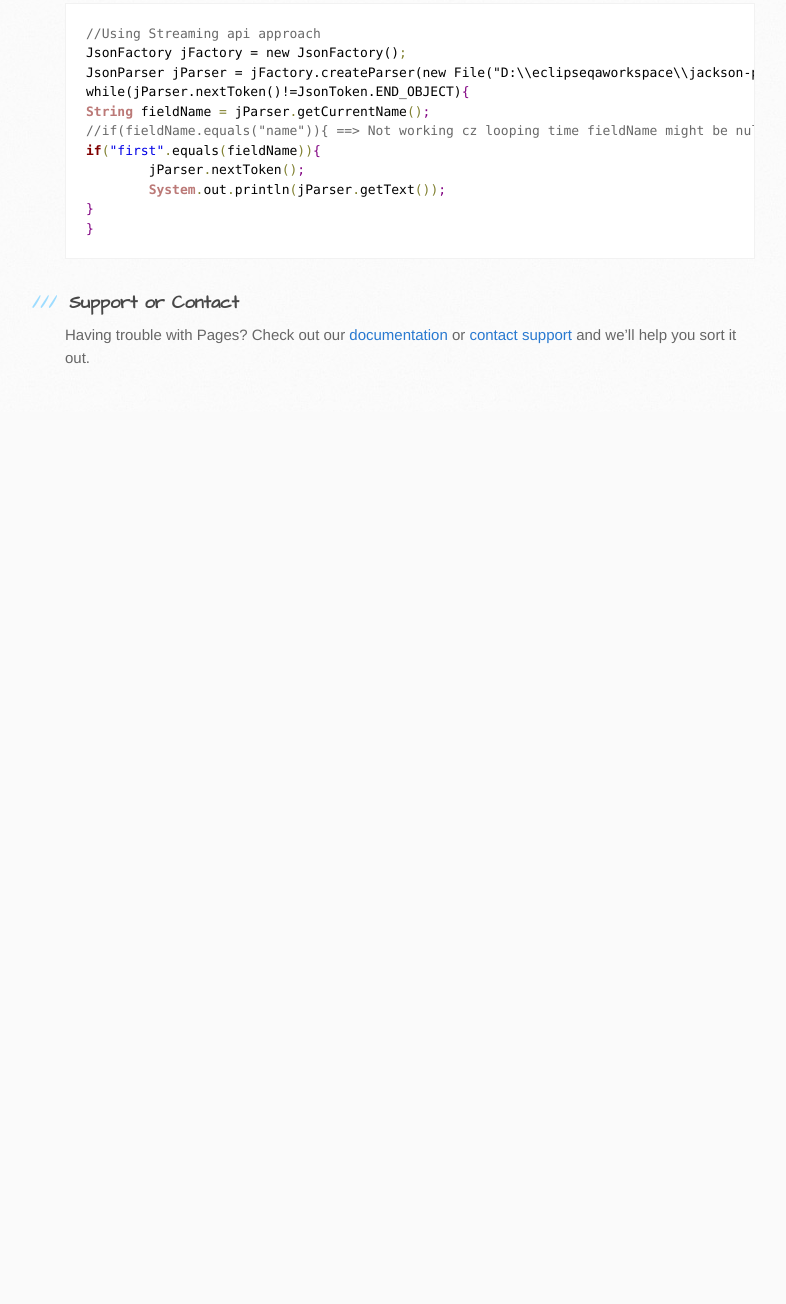
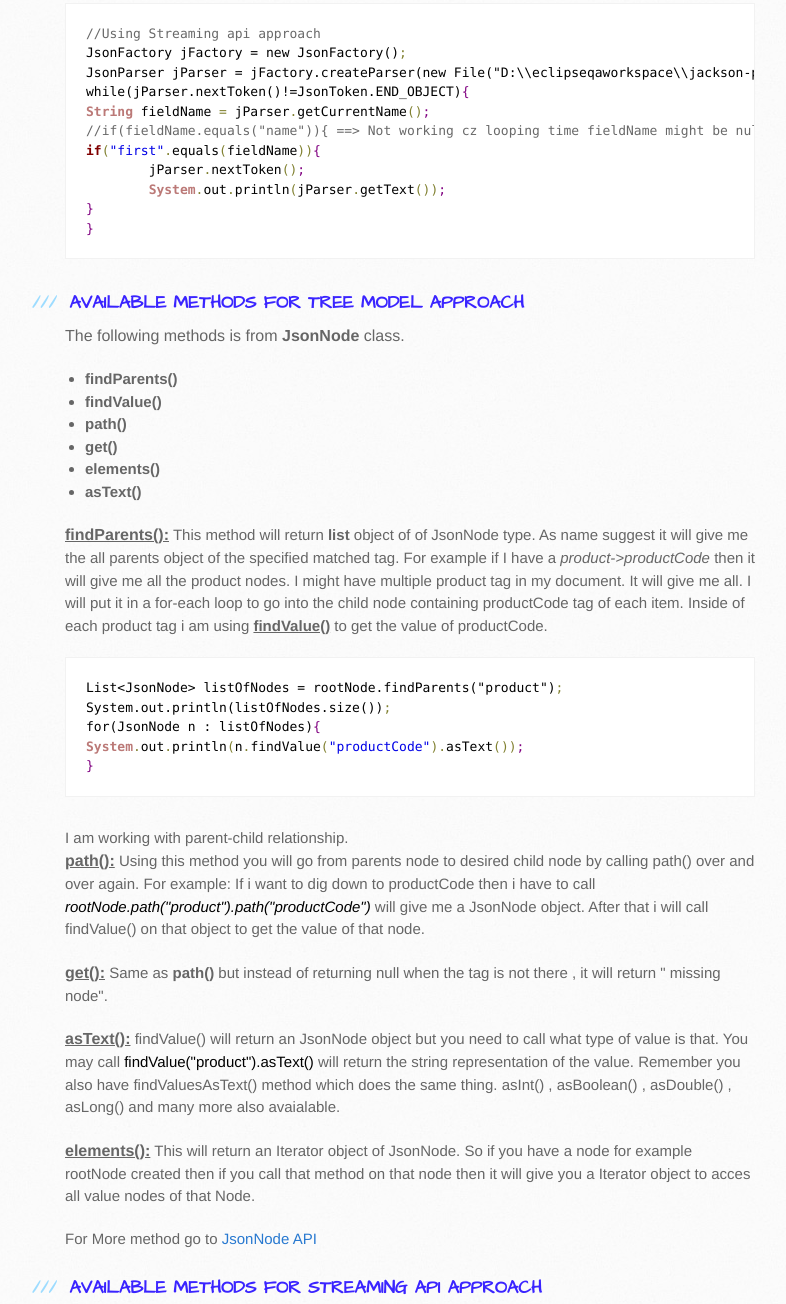
Before and after one commit to minhazq/jackson-parsing, a plain HTML site: page index.html in a window 1280 px wide. Shown: the part 1301-2605 px from the top of the page, without its empty margins (105-891 px from the left). Before the commit the page ends 1713 px from the top, so only its background shows below. Drawn offline with Linux system fonts and the light colour scheme.

Commit message:
added new text

```diff
--- a/index.html
+++ b/index.html
@@ -88,9 +88,59 @@ while(jParser.nextToken()!=JsonToken.END_OBJECT)<span style='color:#800080; '>{<
 <span style='color:#800080; '>}</span>
 </pre>
 <h3>
-<a id="support-or-contact" class="anchor" href="#support-or-contact" aria-hidden="true"><span aria-hidden="true" class="octicon octicon-link"></span></a>Support or Contact</h3>
+<a id="support-or-contact" class="anchor" href="#support-or-contact" aria-hidden="true"><span aria-hidden="true" class="octicon octicon-link"></span></a><font color="#3A24FF">AVAILABLE METHODS FOR TREE MODEL APPROACH</font></h3>
 
-<p>Having trouble with Pages? Check out our <a href="https://help.github.com/pages">documentation</a> or <a href="https://github.com/contact">contact support</a> and we’ll help you sort it out.</p>
+<p>
+<font size="3">The following methods is from <b>JsonNode</b> class.</font>
+<ul>
+   <b> <li>findParents()</li>
+    <li>findValue()</li>
+    <li>path()</li>
+	<li>get()</li>
+    <li>elements()</li>
+    <li>asText()</li></b>
+</ul>
+
+<p>
+<b><font size="3"><u>findParents():</u></font></b> This method will return <b>list</b> object of of JsonNode type. As name suggest it will give me the all parents object of the
+specified matched tag. For example if I have a <i>product->productCode</i> then it will give me all the product nodes. I might have multiple product tag in my document. It will give me all.
+I will put it in a for-each loop to go into the child node containing productCode tag of each item. Inside of each product tag i am using <b><u>findValue()</u></b> to get the value of productCode.
+<pre style='color:#000000;background:#ffffff;'>List&lt;JsonNode> listOfNodes = rootNode.findParents("product")<span style='color:#808030; '>;</span>
+System.out.println(listOfNodes.size())<span style='color:#808030; '>;</span>
+for(JsonNode n : listOfNodes)<span style='color:#800080; '>{</span>
+<span style='color:#bb7977; font-weight:bold; '>System</span><span style='color:#808030; '>.</span>out<span style='color:#808030; '>.</span>println<span style='color:#808030; '>(</span>n<span style='color:#808030; '>.</span>findValue<span style='color:#808030; '>(</span><span style='color:#0000e6; '>"productCode"</span><span style='color:#808030; '>)</span><span style='color:#808030; '>.</span>asText<span style='color:#808030; '>(</span><span style='color:#808030; '>)</span><span style='color:#808030; '>)</span><span style='color:#800080; '>;</span>
+<span style='color:#800080; '>}</span>
+</pre>
+
+I am working with parent-child relationship.
+
+<p><b><font size="3"><u>path():</u></font></b> Using this method you will go from parents node to desired child node by calling path() over and over again. For example:
+If i want to dig down to productCode then i have to call <i><font color="#000000">rootNode.path("product").path("productCode")</font></i> will give me a JsonNode object. After that i will call findValue() on that object
+to get the value of that node.
+</p>
+
+<p><b><font size="3"><u>get():</u></font></b> Same as <b>path()</b> but instead of returning null when the tag is not there , it will return " missing node".</p>
+
+<p><b><font size="3"><u>asText():</u></font></b> findValue() will return an JsonNode object but you need to call what type of value is that. You may call
+<font color="#000000">findValue("product").asText()</font> will return the string representation of the value. Remember you also have findValuesAsText() method which does
+the same thing. asInt() , asBoolean() , asDouble() , asLong() and many more also avaialable.
+</p>
+
+<p><b><font size="3"><u>elements():</u></font></b> This will return an Iterator object of JsonNode. So if you have a node for example rootNode created then if you call that method
+on that node then it will give you a Iterator object to acces all value nodes of that Node.
+</p>
+
+For More method go to <a href="https://fasterxml.github.io/jackson-databind/javadoc/2.2.0/com/fasterxml/jackson/databind/JsonNode" title="https://fasterxml.github.io/jackson-databind/javadoc/2.2.0/com/fasterxml/jackson/databind/JsonNode">JsonNode API</a>
+
+
+<h3>
+<a id="authors-and-contributors" class="anchor" href="#authors-and-contributors" aria-hidden="true"><span aria-hidden="true" class="octicon octicon-link"></span></a><font color="#3A24FF">AVAILABLE METHODS FOR STREAMING API APPROACH</font></h3>
+
+
+
+</p>
+
+</p>
         </section>
 
         <aside id="sidebar">
```
Also changed, not shown: 1 other file.
